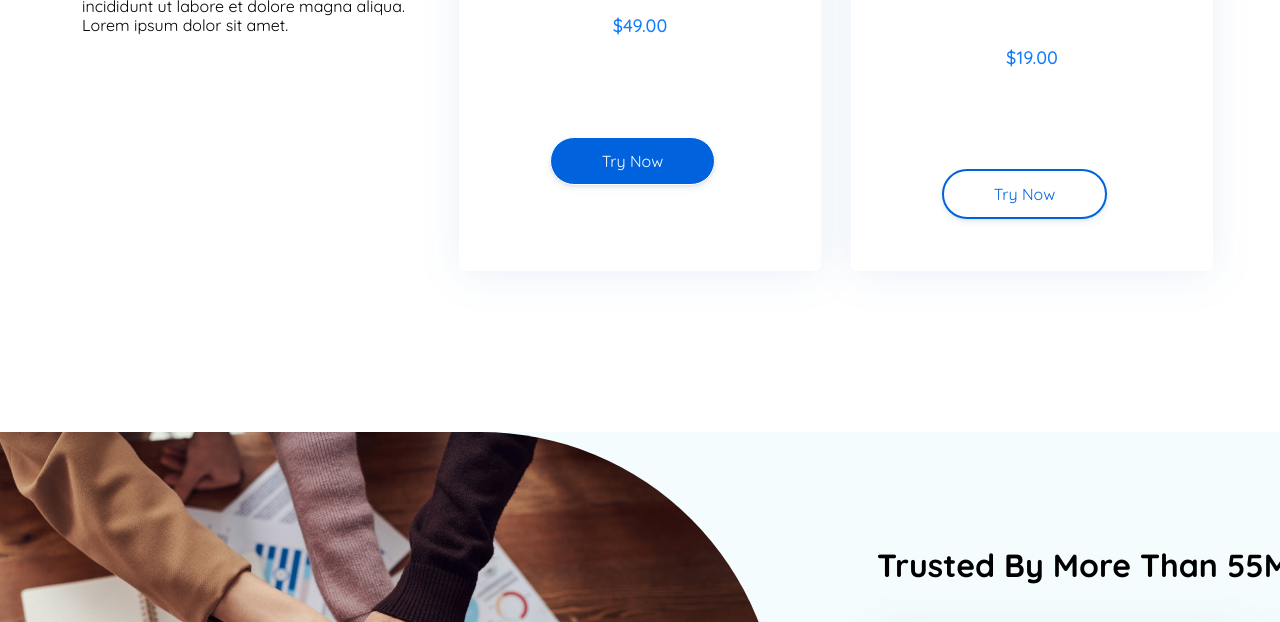
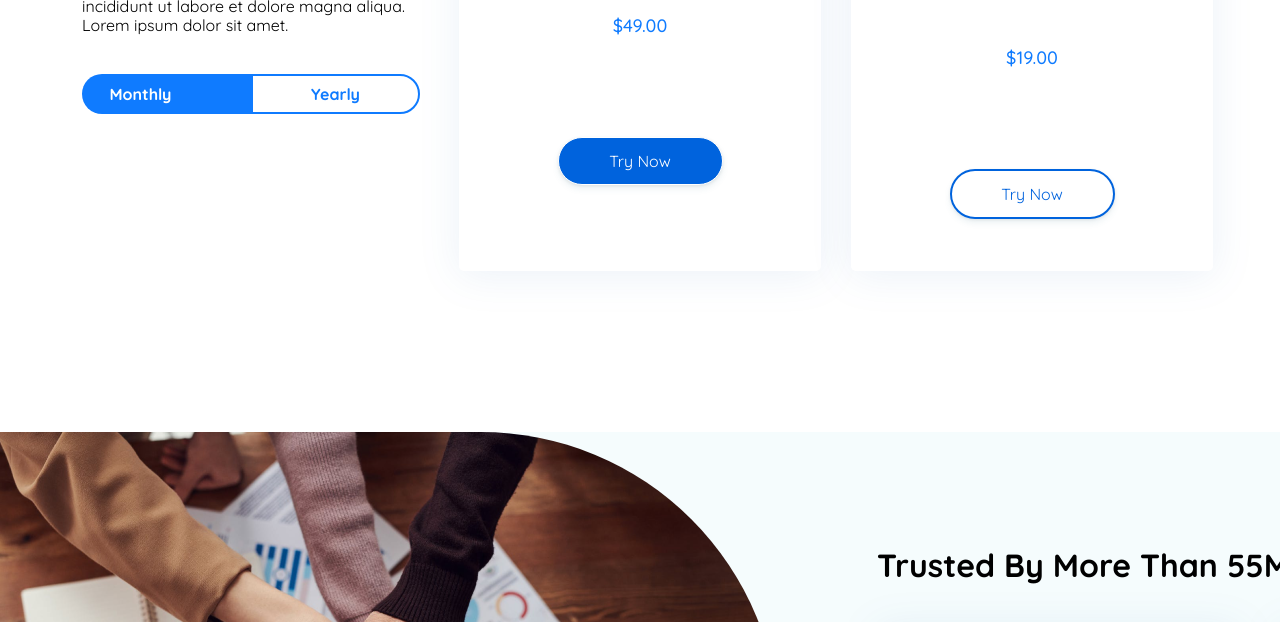
Before and after one commit to nans061998/homework-academy, a plain HTML site: page index.html in a window 1280 px wide. Shown: the part 4196-4818 px from the top of the page. Drawn offline with Linux system fonts and the light colour scheme.

Commit message:
Добавила двойную кнопку

```diff
--- a/css/style.css
+++ b/css/style.css
@@ -153,7 +153,6 @@ body{
     cursor: pointer;
     user-select: none;
     appearance: none;
-    touch-action: manipulation;
     vertical-align: top;
     transition: box-shadow 0.5s;
 }
@@ -449,6 +448,7 @@ body{
 }
 .grid-description-price{
     text-align: left;
+    margin-bottom: 40px;
 }
 .grid-price{
     font-style: normal;
@@ -1358,3 +1358,53 @@ body{
     margin-bottom: 20px;
     /*margin: 0 0 259px 0*/
 }
+
+.get {
+    display: -webkit-box;
+    display: -ms-flexbox;
+    display: flex;
+    position: relative;
+    overflow: hidden;
+    /*border-radius: 25px;*/
+    height: 40px;
+    width: 338px;
+    margin: auto;
+}
+
+.monthly {
+    height: 100%;
+    background-color: #0F7BFF;
+    color: #fff;
+    border: none;
+    outline: none;
+    line-height: 24px;
+    padding-left: 23px;
+    padding-right: 75px;
+    width: 169px;
+    border-bottom-left-radius: 25px;
+    border-top-left-radius: 25px;
+    cursor: pointer;
+    font-weight: 700;
+}
+
+
+
+.yearly {
+    position: absolute;
+    top: 0;
+    right: 0;
+    font-weight: 700;
+    height: 100%;
+    border: 2px solid #0F7BFF;
+    border-bottom-right-radius: 25px;
+    border-top-right-radius: 25px;
+    outline: none;
+    background-color: #fff;
+    color: #0F7BFF;
+    cursor: pointer;
+    width: 169px;
+}
+
+.buy {
+    margin-right: auto;
+}
--- a/index.html
+++ b/index.html
@@ -179,6 +179,12 @@
 							<p class="grid-description-price">
 								Lorem ipsum dolor sit amet, consectetur adipisicing elit, sed do eiusmod tempor incididunt ut labore et dolore magna aliqua. Lorem ipsum dolor sit amet.
 							</p>
+							<form action="#" class="get buy">
+								<button class="monthly">Monthly</button>
+								<button class="yearly">
+									Yearly
+								</button>
+							</form>
 						</div>
 					</div>
 					<div class="grid-item tariff-item-02">
```
